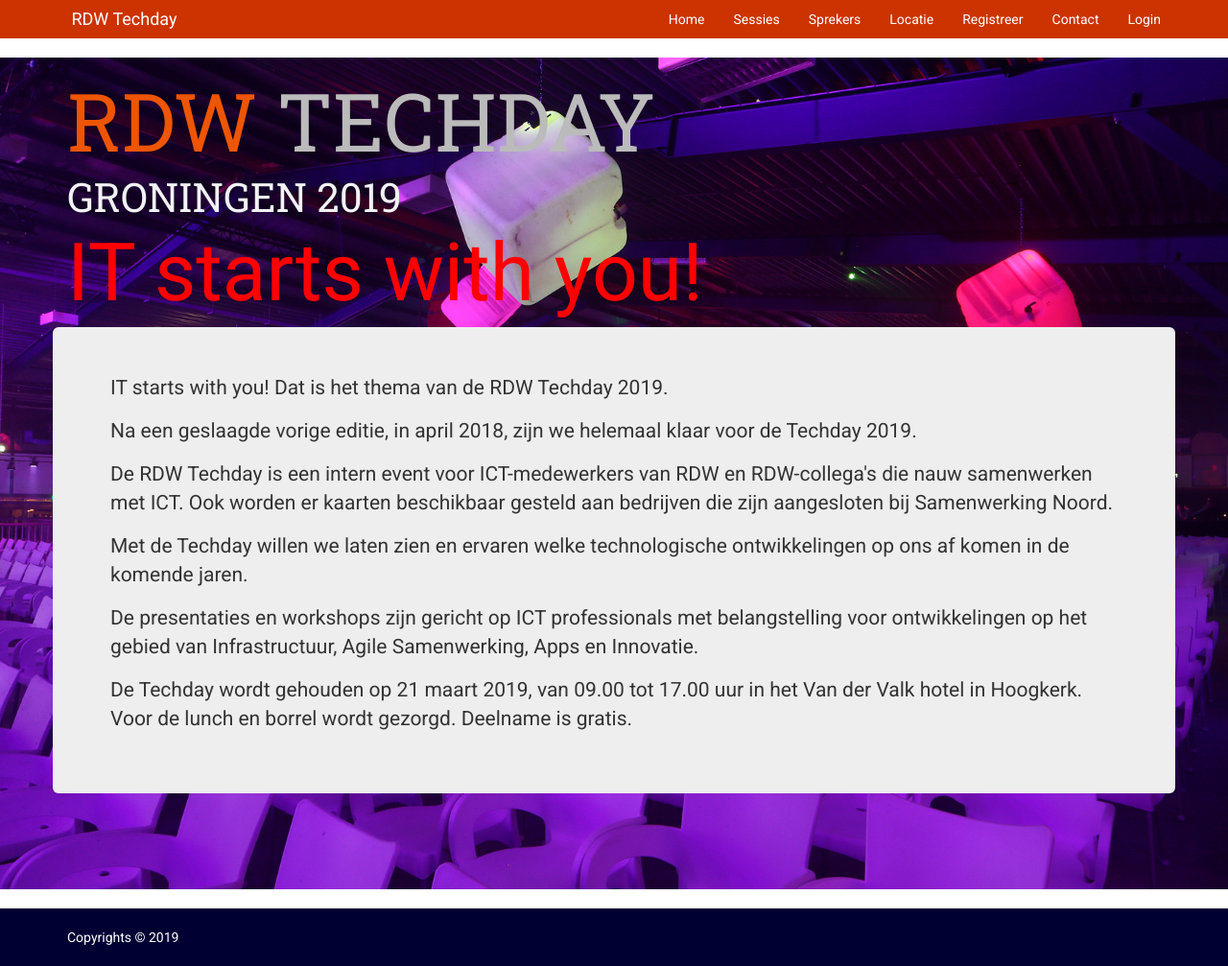
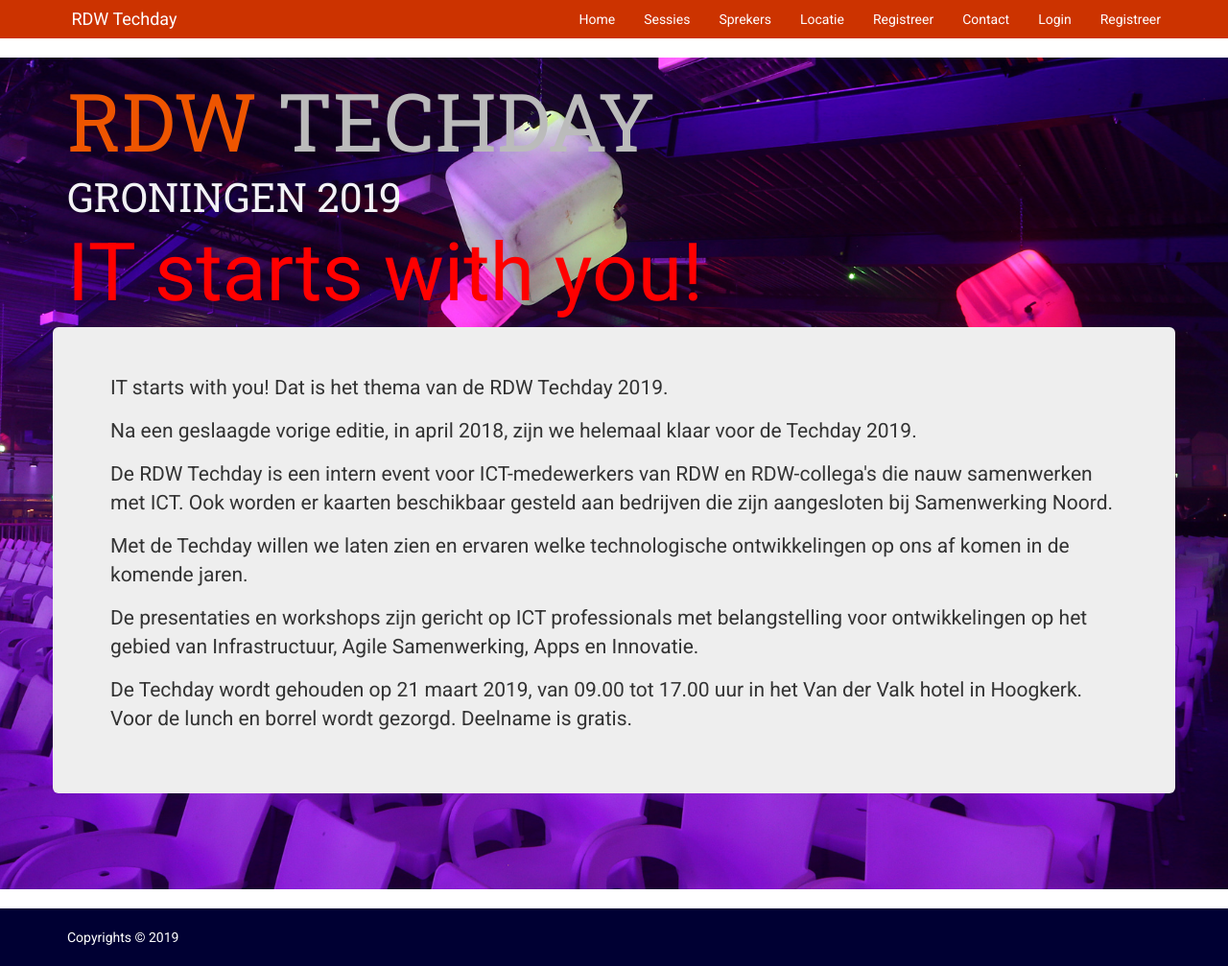
Before and after one commit to rdwtechday/rdwtechday2019, a Jekyll site: the page built from index.md, in a window 1280 px wide and 1007 px high. Shown: the whole window at 96% size. Built offline with Jekyll 4.4.1, drawn with Linux system fonts in a browser that asks for light colours; nearby versions of some CDN libraries; comment, search, counter and statistics services are not loaded.

Commit message:
Update nav.html

```diff
--- a/_includes/nav.html
+++ b/_includes/nav.html
@@ -18,6 +18,7 @@
                 {% endif %}
                 {% endfor %}
                 <li><a href="https://rdwtechdayweb-o.azurewebsites.net/Account/Login">Login</a></li>
+				<li><a href="https://rdwtechdayweb-o.azurewebsites.net/Account/Register">Registreer</a></li>
             </ul>
         </div>
     </div>
```
